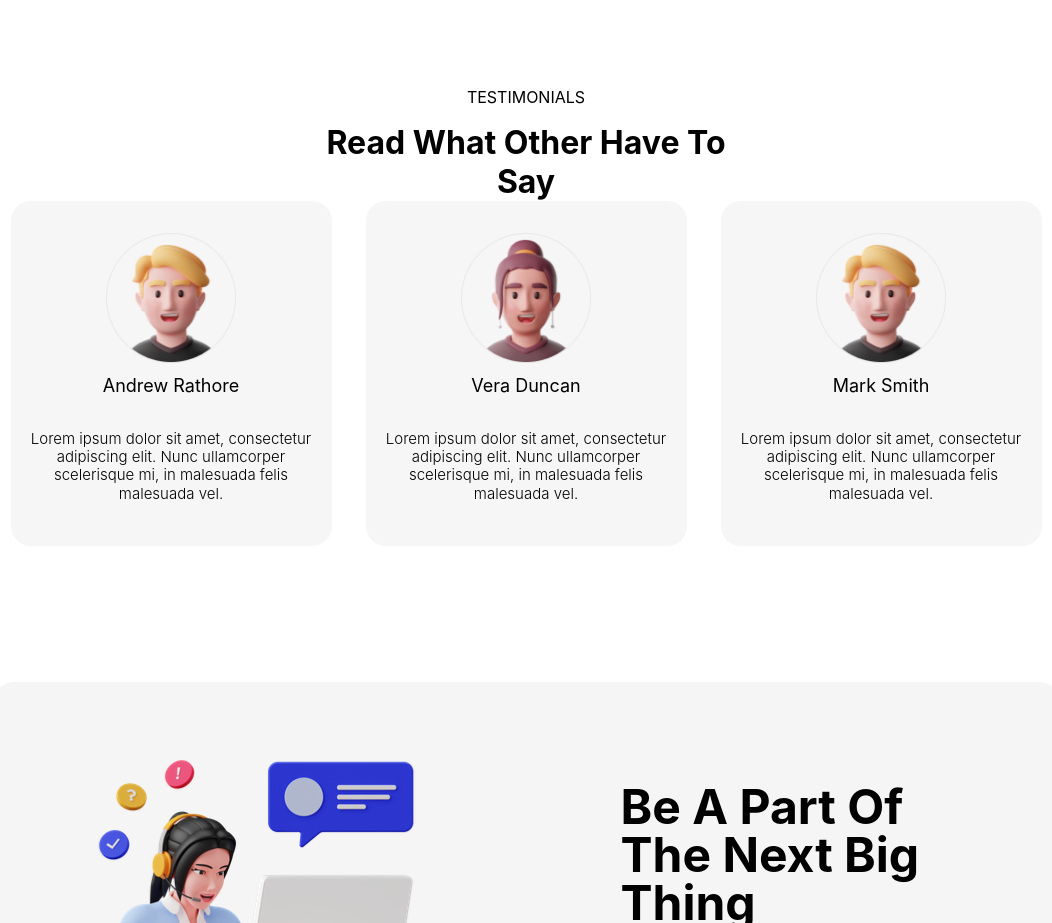
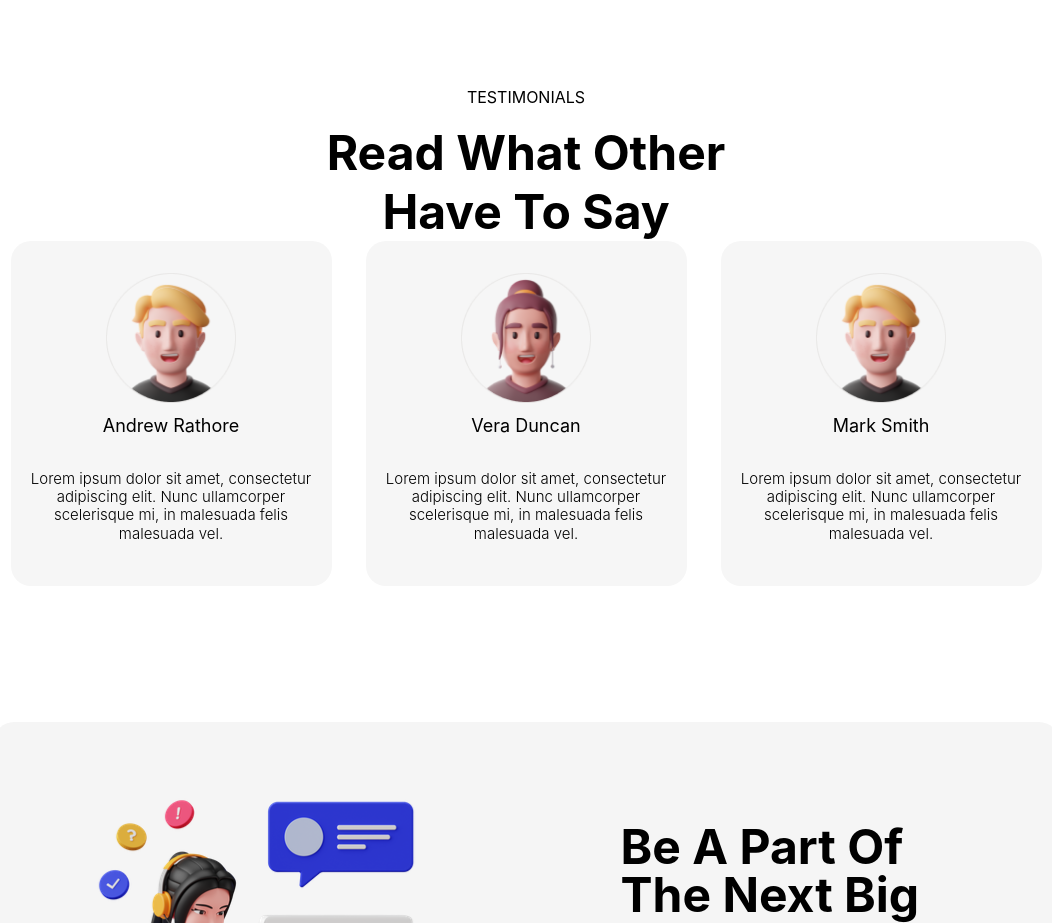
Before and after one commit to hoaithanhvo/figma, a React (Vite) app: page / in a window 1280 px wide. Shown: the part 1980-2903 px from the top of the page, without its empty margins (114-1166 px from the left). Built offline with nearby package versions, Linux system fonts and the light colour scheme.

Commit message:
push code update

```diff
--- a/src/App.module.scss
+++ b/src/App.module.scss
@@ -248,7 +248,14 @@ body {
       margin: 0 auto;
       // font-size: 48px;
       max-width: 435px;
+      font-size: 48px;
       // height: 102px;
+    }
+    @include breakpoint(mobile) {
+      .read {
+        // color: red;
+        font-size: 27px;
+      }
     }
     .testimonial {
       display: flex;
@@ -680,7 +687,7 @@ body {
       position: absolute;
       margin: 0 auto;
       // font-weight: bold;
-      font-size: 25px;
+      font-size: 26px;
       // margin: 0 24px;
       right: 24px;
       left: 24px;
```
